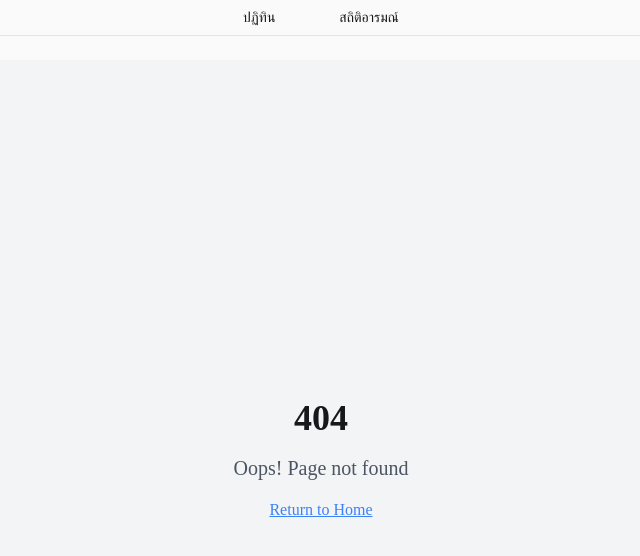
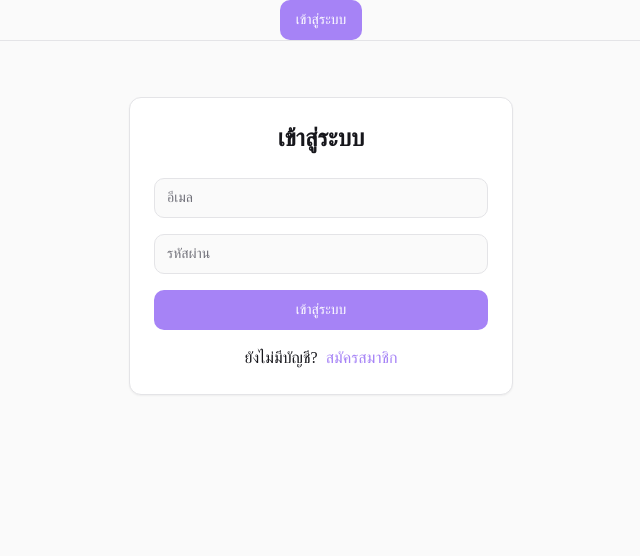
Before and after one commit to ymaiths/mood-memo-journal, a React (Vite) app: page /auth in a window 1280 px wide. Before the commit this address had no page. Shown: the top 556 px of the page, without its empty margins (319-959 px from the left). Built offline with nearby package versions, Linux system fonts and the light colour scheme; no server answers.

Commit message:
Connect to the database
Connect to the database.

```diff
--- a/package.json
+++ b/package.json
@@ -39,6 +39,7 @@
     "@radix-ui/react-toggle": "^1.1.0",
     "@radix-ui/react-toggle-group": "^1.1.0",
     "@radix-ui/react-tooltip": "^1.1.4",
+    "@supabase/supabase-js": "^2.49.4",
     "@tanstack/react-query": "^5.56.2",
     "class-variance-authority": "^0.7.1",
     "clsx": "^2.1.1",
--- a/src/App.tsx
+++ b/src/App.tsx
@@ -5,8 +5,10 @@ import { TooltipProvider } from "@/components/ui/tooltip";
 import { QueryClient, QueryClientProvider } from "@tanstack/react-query";
 import { BrowserRouter, Routes, Route } from "react-router-dom";
 import { Navigation } from "@/components/Navigation";
+import ProtectedRoute from "@/components/ProtectedRoute";
 import Index from "./pages/Index";
 import Analytics from "./pages/Analytics";
+import Auth from "./pages/Auth";
 import NotFound from "./pages/NotFound";
 
 const queryClient = new QueryClient();
@@ -20,8 +22,23 @@ const App = () => (
         <div className="min-h-screen">
           <Navigation />
           <Routes>
-            <Route path="/" element={<Index />} />
-            <Route path="/analytics" element={<Analytics />} />
+            <Route path="/auth" element={<Auth />} />
+            <Route
+              path="/"
+              element={
+                <ProtectedRoute>
+                  <Index />
+                </ProtectedRoute>
+              }
+            />
+            <Route
+              path="/analytics"
+              element={
+                <ProtectedRoute>
+                  <Analytics />
+                </ProtectedRoute>
+              }
+            />
             <Route path="*" element={<NotFound />} />
           </Routes>
         </div>
--- a/src/components/Navigation.tsx
+++ b/src/components/Navigation.tsx
@@ -1,12 +1,56 @@
 
-import { Link, useLocation } from "react-router-dom";
+import { Link, useLocation, useNavigate } from "react-router-dom";
 import { cn } from "@/lib/utils";
+import { createClient } from "@supabase/supabase-js";
+import { Button } from "@/components/ui/button";
+import { useEffect, useState } from "react";
+import { toast } from "sonner";
+
+const supabase = createClient(import.meta.env.VITE_SUPABASE_URL, import.meta.env.VITE_SUPABASE_ANON_KEY);
 
 export function Navigation() {
   const location = useLocation();
+  const navigate = useNavigate();
+  const [user, setUser] = useState(null);
+
+  useEffect(() => {
+    const getUser = async () => {
+      const { data: { user } } = await supabase.auth.getUser();
+      setUser(user);
+    };
+    getUser();
+
+    const { data: { subscription } } = supabase.auth.onAuthStateChange((_event, session) => {
+      setUser(session?.user || null);
+    });
+
+    return () => {
+      subscription.unsubscribe();
+    };
+  }, []);
+
+  const handleLogout = async () => {
+    try {
+      await supabase.auth.signOut();
+      toast.success("ออกจากระบบสำเร็จ");
+      navigate("/auth");
+    } catch (error: any) {
+      toast.error(error.message);
+    }
+  };
+
+  if (!user) {
+    return (
+      <nav className="flex justify-center mb-6 border-b">
+        <div className="flex items-center space-x-4">
+          <Button onClick={() => navigate("/auth")}>เข้าสู่ระบบ</Button>
+        </div>
+      </nav>
+    );
+  }
 
   return (
-    <nav className="flex justify-center mb-6 border-b">
+    <nav className="flex justify-between items-center mb-6 border-b px-4">
       <div className="flex space-x-8">
         <Link
           to="/"
@@ -29,6 +73,9 @@ export function Navigation() {
           สถิติอารมณ์
         </Link>
       </div>
+      <Button variant="outline" onClick={handleLogout}>
+        ออกจากระบบ
+      </Button>
     </nav>
   );
 }
--- /dev/null
+++ b/src/components/ProtectedRoute.tsx
@@ -0,0 +1,36 @@
+
+import { useEffect, useState } from "react";
+import { Navigate } from "react-router-dom";
+import { createClient } from "@supabase/supabase-js";
+
+const supabase = createClient(import.meta.env.VITE_SUPABASE_URL, import.meta.env.VITE_SUPABASE_ANON_KEY);
+
+interface ProtectedRouteProps {
+  children: React.ReactNode;
+}
+
+const ProtectedRoute = ({ children }: ProtectedRouteProps) => {
+  const [loading, setLoading] = useState(true);
+  const [user, setUser] = useState(null);
+
+  useEffect(() => {
+    const getUser = async () => {
+      const { data: { user } } = await supabase.auth.getUser();
+      setUser(user);
+      setLoading(false);
+    };
+    getUser();
+  }, []);
+
+  if (loading) {
+    return <div>Loading...</div>;
+  }
+
+  if (!user) {
+    return <Navigate to="/auth" replace />;
+  }
+
+  return children;
+};
+
+export default ProtectedRoute;
--- /dev/null
+++ b/src/pages/Auth.tsx
@@ -0,0 +1,90 @@
+
+import { useState } from "react";
+import { useNavigate } from "react-router-dom";
+import { createClient } from "@supabase/supabase-js";
+import { Button } from "@/components/ui/button";
+import { Input } from "@/components/ui/input";
+import { Card } from "@/components/ui/card";
+import { toast } from "sonner";
+
+const supabase = createClient(import.meta.env.VITE_SUPABASE_URL, import.meta.env.VITE_SUPABASE_ANON_KEY);
+
+const Auth = () => {
+  const [isLogin, setIsLogin] = useState(true);
+  const [email, setEmail] = useState("");
+  const [password, setPassword] = useState("");
+  const [loading, setLoading] = useState(false);
+  const navigate = useNavigate();
+
+  const handleAuth = async (e: React.FormEvent) => {
+    e.preventDefault();
+    setLoading(true);
+
+    try {
+      if (isLogin) {
+        const { error } = await supabase.auth.signInWithPassword({
+          email,
+          password,
+        });
+        if (error) throw error;
+        toast.success("เข้าสู่ระบบสำเร็จ");
+        navigate("/");
+      } else {
+        const { error } = await supabase.auth.signUp({
+          email,
+          password,
+        });
+        if (error) throw error;
+        toast.success("สมัครสมาชิกสำเร็จ กรุณายืนยันอีเมล");
+      }
+    } catch (error: any) {
+      toast.error(error.message);
+    } finally {
+      setLoading(false);
+    }
+  };
+
+  return (
+    <div className="container max-w-md mx-auto py-8">
+      <Card className="p-6">
+        <h1 className="text-2xl font-semibold mb-6 text-center">
+          {isLogin ? "เข้าสู่ระบบ" : "สมัครสมาชิก"}
+        </h1>
+        <form onSubmit={handleAuth} className="space-y-4">
+          <div>
+            <Input
+              type="email"
+              placeholder="อีเมล"
+              value={email}
+              onChange={(e) => setEmail(e.target.value)}
+              required
+            />
+          </div>
+          <div>
+            <Input
+              type="password"
+              placeholder="รหัสผ่าน"
+              value={password}
+              onChange={(e) => setPassword(e.target.value)}
+              required
+            />
+          </div>
+          <Button type="submit" className="w-full" disabled={loading}>
+            {isLogin ? "เข้าสู่ระบบ" : "สมัครสมาชิก"}
+          </Button>
+        </form>
+        <p className="text-center mt-4">
+          {isLogin ? "ยังไม่มีบัญชี?" : "มีบัญชีอยู่แล้ว?"}
+          <button
+            onClick={() => setIsLogin(!isLogin)}
+            className="text-primary hover:underline ml-2"
+          >
+            {isLogin ? "สมัครสมาชิก" : "เข้าสู่ระบบ"}
+          </button>
+        </p>
+      </Card>
+    </div>
+  );
+};
+
+export default Auth;
```
Also changed, not shown: 1 other file (tests, documents, lock files or other folders).
